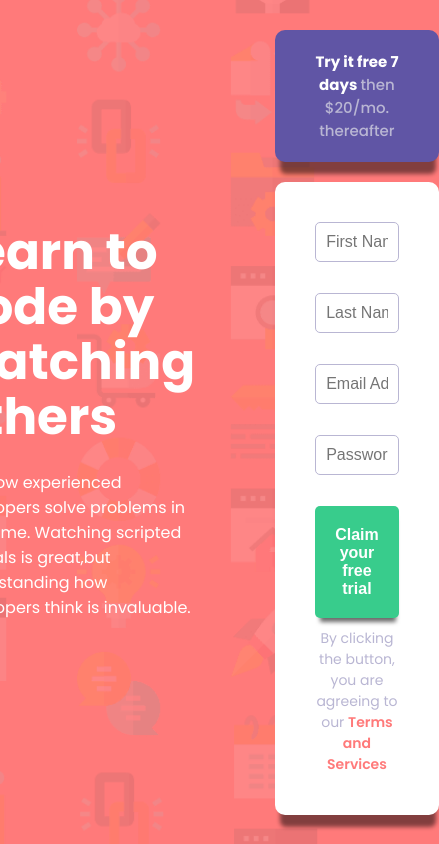
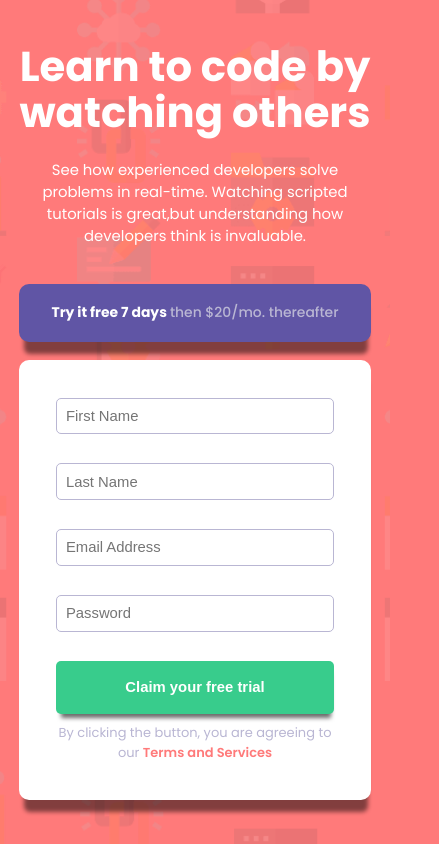
Before and after one commit to Mohammdsaleh-Hooshmandi/sign-up-form-react, a React (Create React App) app: page / in a window 390 px wide. Shown: the whole page, 439 px wide, since content can reach past the window. Built offline with nearby package versions, Linux system fonts and the light colour scheme.

Commit message:
make project reponsive

```diff
--- a/src/App.module.css
+++ b/src/App.module.css
@@ -13,4 +13,15 @@ main {
     grid-template-columns: repeat(2, 1fr);
     align-items: center;
     column-gap: 8rem;
+    padding: 2rem;
 }
+
+@media (max-width: 900px) {
+    .container {
+        max-width: 60rem;
+        grid-template-columns: 1fr;
+        column-gap: 0;
+        row-gap: 4rem;
+        text-align: center;
+    }
+}
--- a/src/Components/Text/TextBox.module.css
+++ b/src/Components/Text/TextBox.module.css
@@ -15,3 +15,9 @@
     color: #fff;
     font-weight: 400;
 }
+
+@media (max-width: 980px) {
+    .title {
+        font-size: 4.5rem;
+    }
+}
--- a/src/index.module.css
+++ b/src/index.module.css
@@ -18,6 +18,9 @@ body {
 }
 
 @media (max-width: 500px) {
+  html {
+    font-size: 58%;
+  }
   body {
     background-image: url('images/bg-intro-mobile.png');
   }
```
